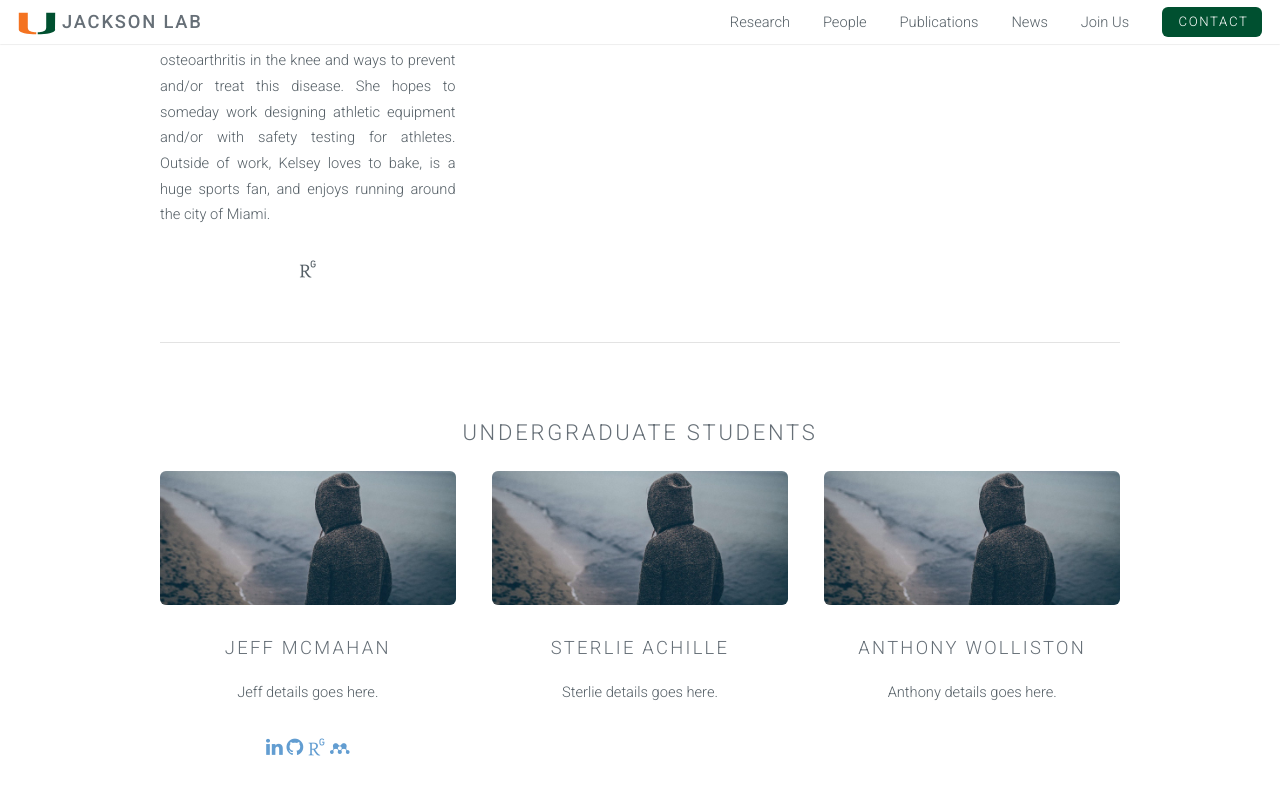
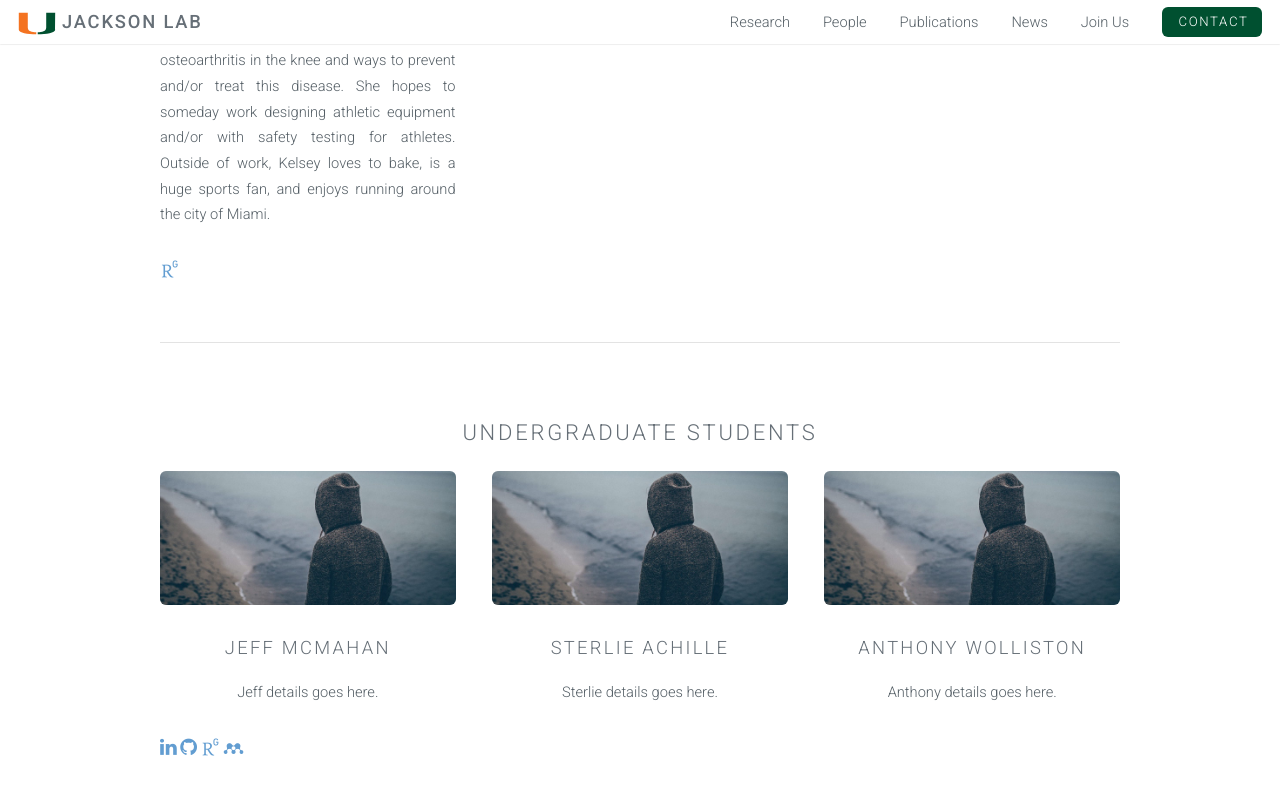
Before and after one commit to jbmcmahan/jacksonlab, a Jekyll site: the page built from people.html, in a window 1280 px wide and 900 px high, scrolled down 1575 px. Shown: the top 795 px of the window. Built offline with Jekyll 4.4.1, drawn with Linux system fonts in a browser that asks for light colours; some web fonts are replaced.

Commit message:
align left

```diff
--- a/people.html
+++ b/people.html
@@ -60,8 +60,8 @@
                         treat this disease. She hopes to someday work designing athletic equipment and/or with safety
                         testing for athletes. Outside of work, Kelsey loves to bake, is a huge sports fan, and enjoys
                         running around the city of Miami.</p>
-                    <p>
-                        <i class="ai ai-researchgate ai-lg"></i>
+                    <p class="align-left">
+                        <a href="https://www.researchgate.net/profile/Kelsey_Kleinhans" ><i class="ai ai-researchgate ai-lg"></i></a>
                     </p>
                 </section>
             </div>
@@ -94,7 +94,7 @@
                     <img src="{{ site.baseurl }}/images/pic02.jpg" class="image fit" />
                     <h3>Jeff McMahan</h3>
                     <p>Jeff details goes here.</p>
-                    <p>
+                    <p class="align-left">
                         <a href="https://www.linkedin.com/in/jbmcmahan" ><i class="fa fa-linkedin fa-lg"></i></a>
                         <a href="https://github.com/jbmcmahan" ><i class="fa fa-github fa-lg"></i></a>
                         <a href="https://www.researchgate.net/profile/Jeffrey_Mcmahan" ><i class="ai ai-researchgate ai-lg"></i></a>
```
